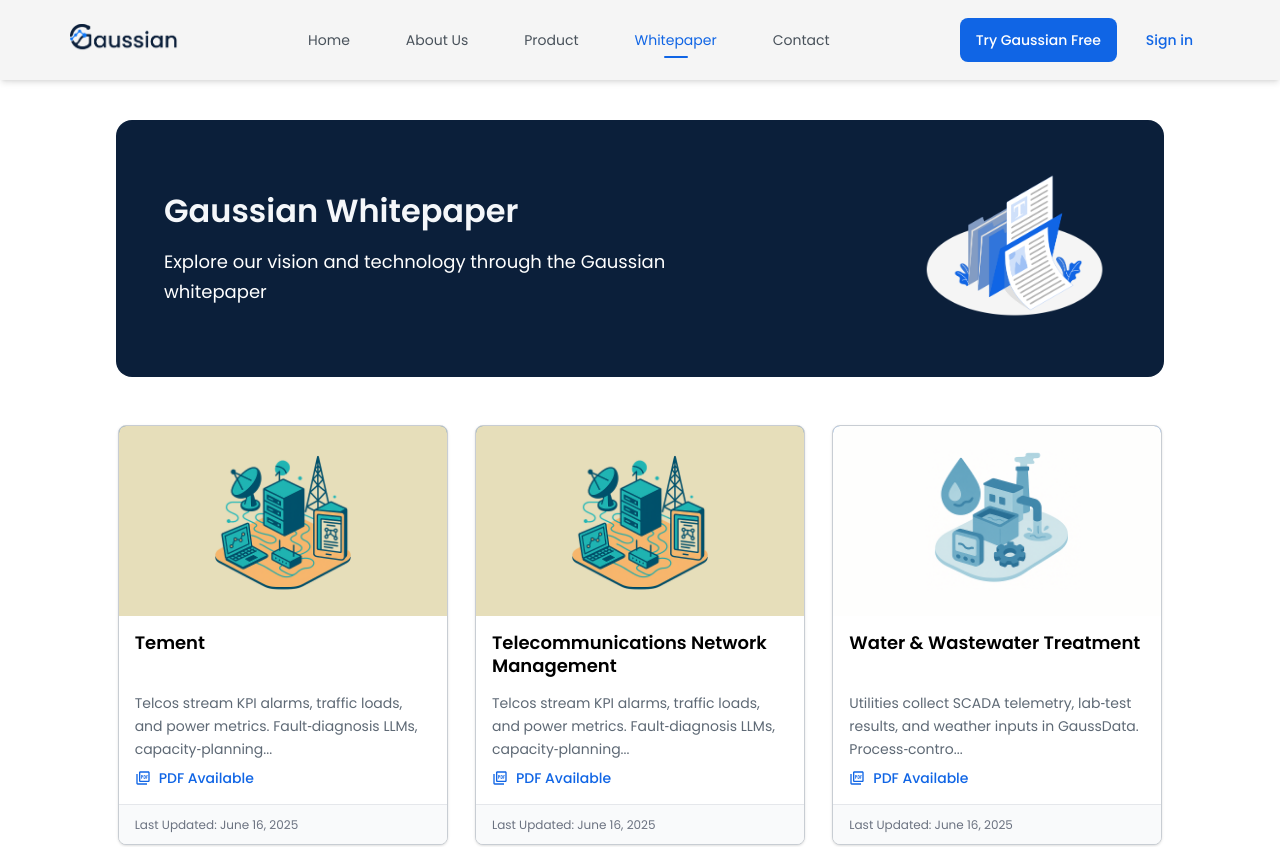
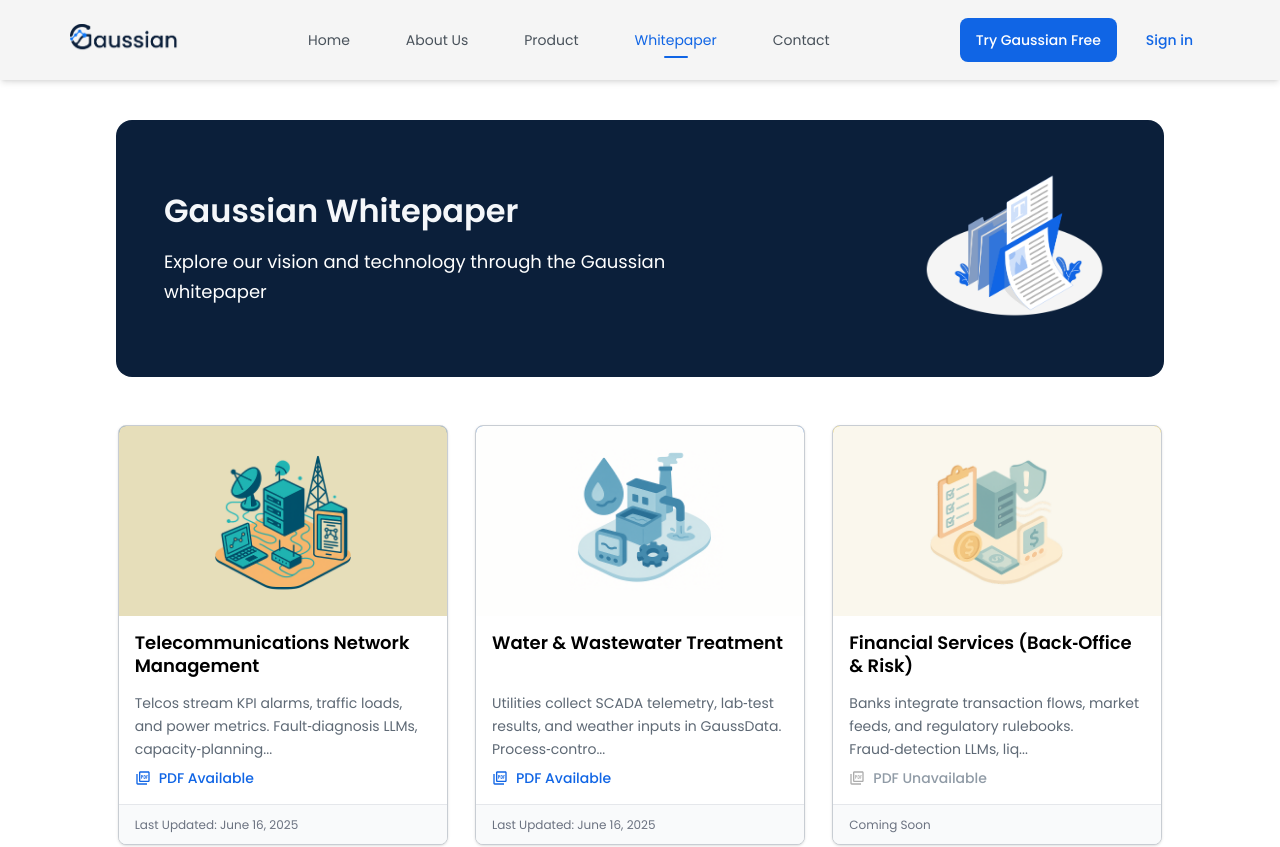
Before and after one commit to GaussianID/GaussianID.github.io, a Next.js app: page /whitepaper in a window 1280 px wide. Shown: the top 847 px of the page. Built offline with nearby package versions, Linux system fonts and the light colour scheme.

Commit message:
Update whitepapers.ts delete id 19

```diff
--- a/src/data/whitepapers.ts
+++ b/src/data/whitepapers.ts
@@ -170,14 +170,5 @@
     lastUpdated: "Last Updated: June 16, 2025",
     thumbnail: "/whitepaper/Telecommunications Network Management.png",
     downloadLink: "https://drive.google.com/uc?export=download&id=1Y-JObgG5oAwPHQNyYs8TxAAJUCF4eY6f"
-  },
-  {
-    id: 19,
-    title: "Tement",
-    description: "Telcos stream KPI alarms, traffic loads, and power metrics. Fault‑diagnosis LLMs, capacity‑planning LLMs, and energy‑optimisation LLMs collaborate in GaussFlow. A network‑simulation core in GaussOS tests hand‑over and QoS impacts before pushing configurations to eNodeBs or routers.",
-    available: true,
-    lastUpdated: "Last Updated: June 16, 2025",
-    thumbnail: "/whitepaper/Telecommunications Network Management.png",
-    downloadLink: "https://drive.google.com/uc?export=download&id=1Y-JObgG5oAwPHQNyYs8TxAAJUCF4eY6f"
   }
 ];
```
